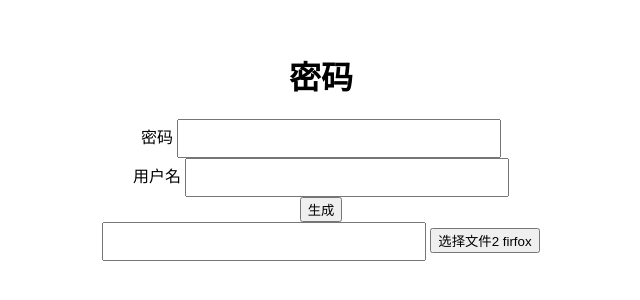
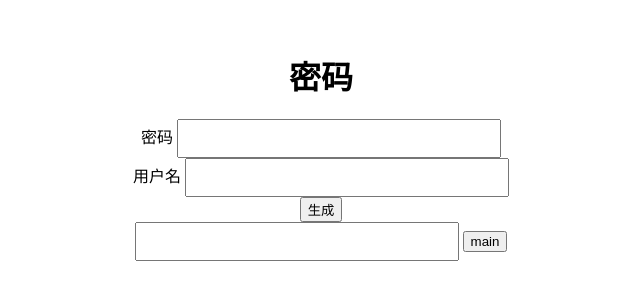
Before and after one commit to w754248A3/w754248A3.github.io, a plain HTML site: page index.html in a window 1280 px wide. Shown: the part 254-554 px from the top of the page, without its empty margins (319-959 px from the left). Drawn offline with Linux system fonts and the light colour scheme.

Commit message:
更改为不一致

```diff
--- a/index.html
+++ b/index.html
@@ -26,7 +26,7 @@
     </div>
     <div>
       <input id="sha256Code" type="text">
-      <button id="seleFile" type="button">选择文件2 firfox</button>
+      <button id="seleFile" type="button">main</button>
     </div>
   </div>
 
```
Also changed, not shown: wwwroot/index.html (+1 -1 lines).
